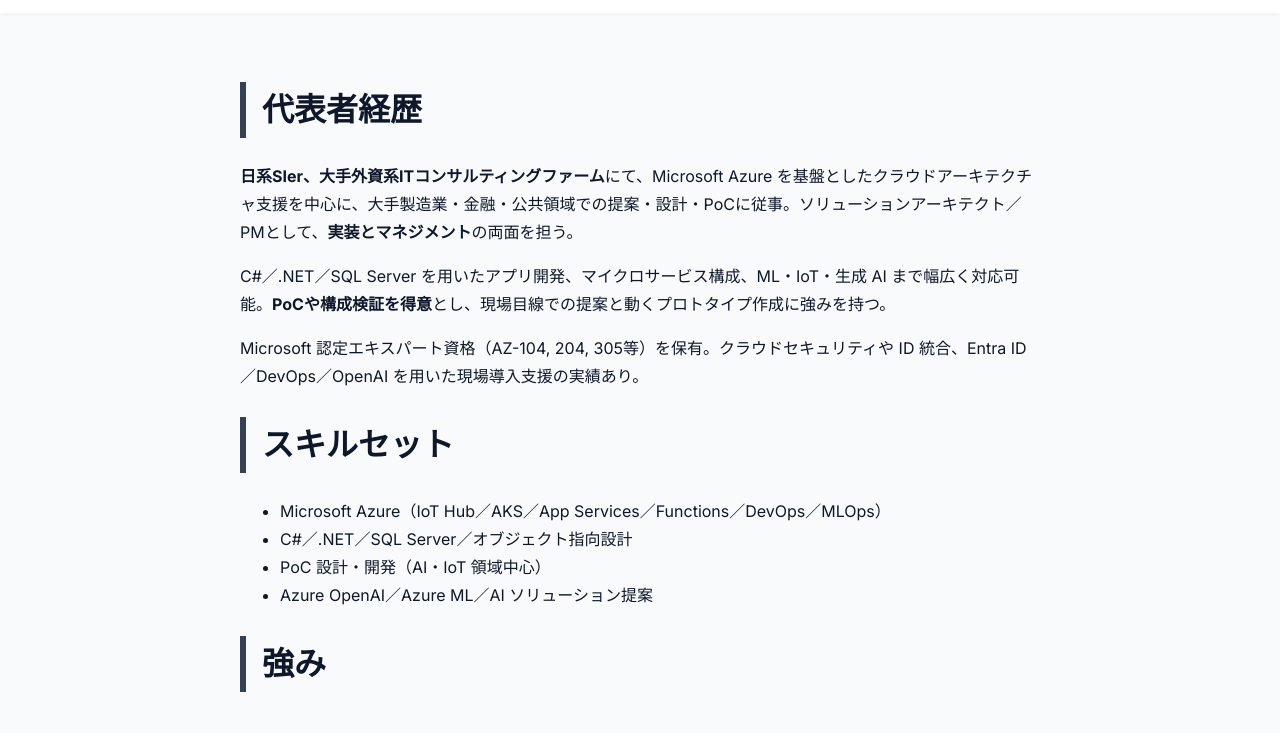
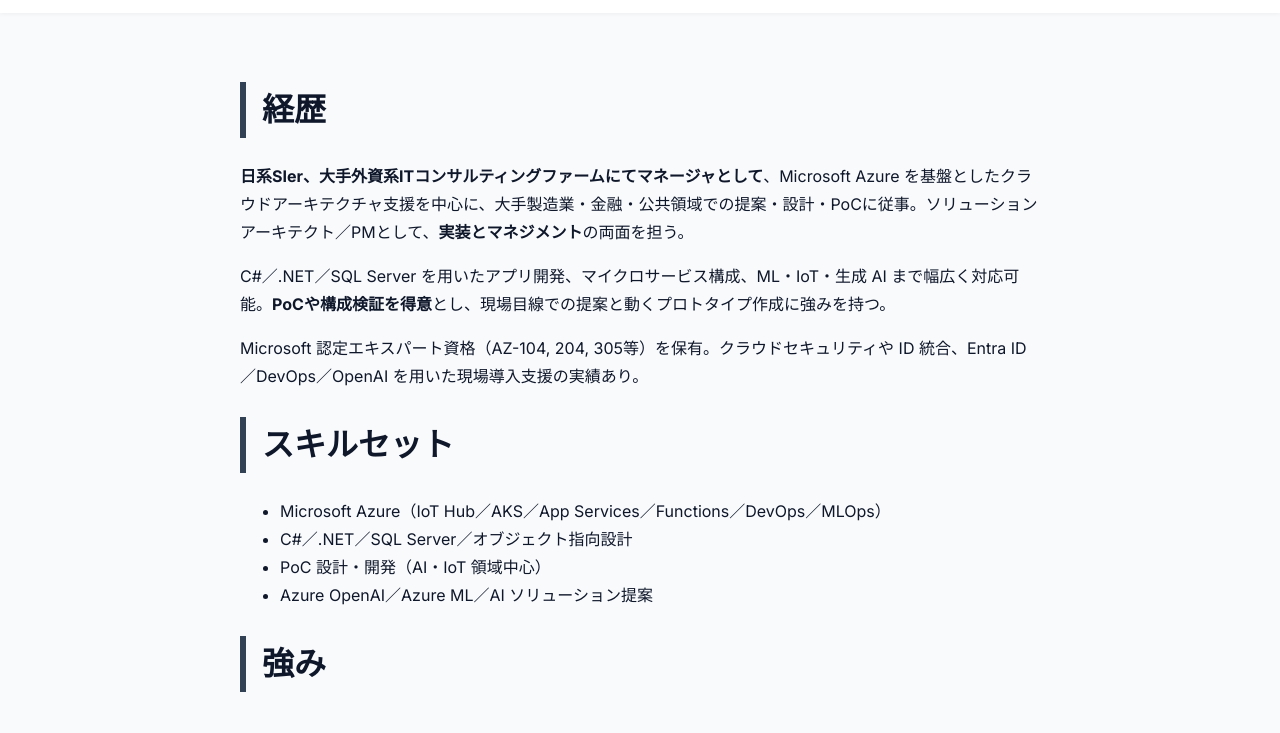
Before and after one commit to arc-veil/web, a plain HTML site: page about/index.html in a window 1280 px wide. Shown: the part 67-800 px from the top of the page. Drawn offline with Linux system fonts and the light colour scheme.

```diff
--- a/about/index.html
+++ b/about/index.html
@@ -58,9 +58,9 @@
   </header>
 
   <main>
-    <h1 class="section-title">代表者経歴</h1>
+    <h1 class="section-title">経歴</h1>
     <section class="about-overview">
-      <p><b>日系SIer、大手外資系ITコンサルティングファーム</b>にて、Microsoft Azure を基盤としたクラウドアーキテクチャ支援を中心に、大手製造業・金融・公共領域での提案・設計・PoCに従事。ソリューションアーキテクト／PMとして、<b>実装とマネジメント</b>の両面を担う。</p>
+      <p><b>日系SIer、大手外資系ITコンサルティングファームにてマネージャとして</b>、Microsoft Azure を基盤としたクラウドアーキテクチャ支援を中心に、大手製造業・金融・公共領域での提案・設計・PoCに従事。ソリューションアーキテクト／PMとして、<b>実装とマネジメント</b>の両面を担う。</p>
       <p>C#／.NET／SQL Server を用いたアプリ開発、マイクロサービス構成、ML・IoT・生成 AI まで幅広く対応可能。<b>PoCや構成検証を得意</b>とし、現場目線での提案と動くプロトタイプ作成に強みを持つ。</p>
       <p>Microsoft 認定エキスパート資格（AZ-104, 204, 305等）を保有。クラウドセキュリティや ID 統合、Entra ID／DevOps／OpenAI を用いた現場導入支援の実績あり。</p>
     </section>
```
